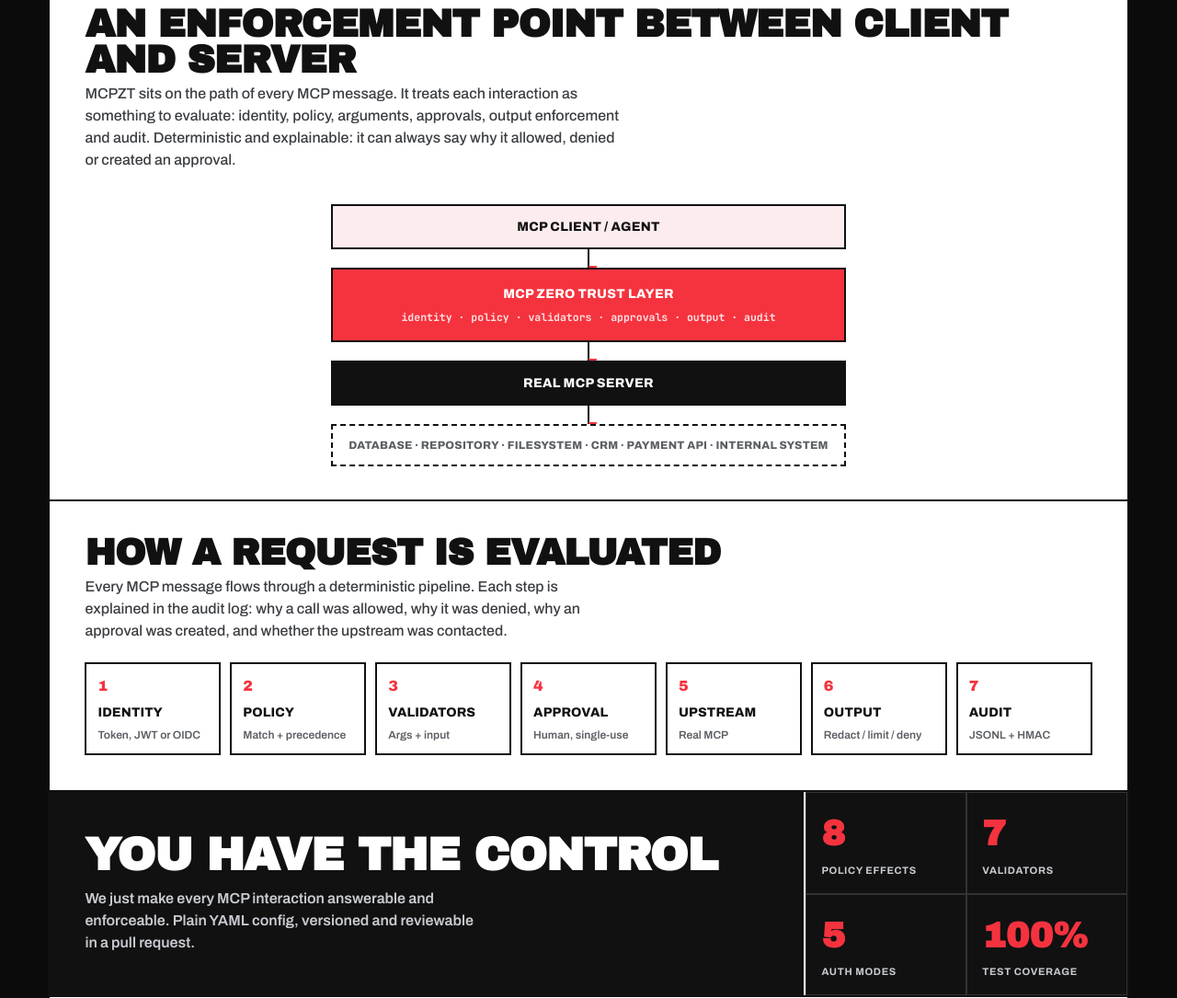
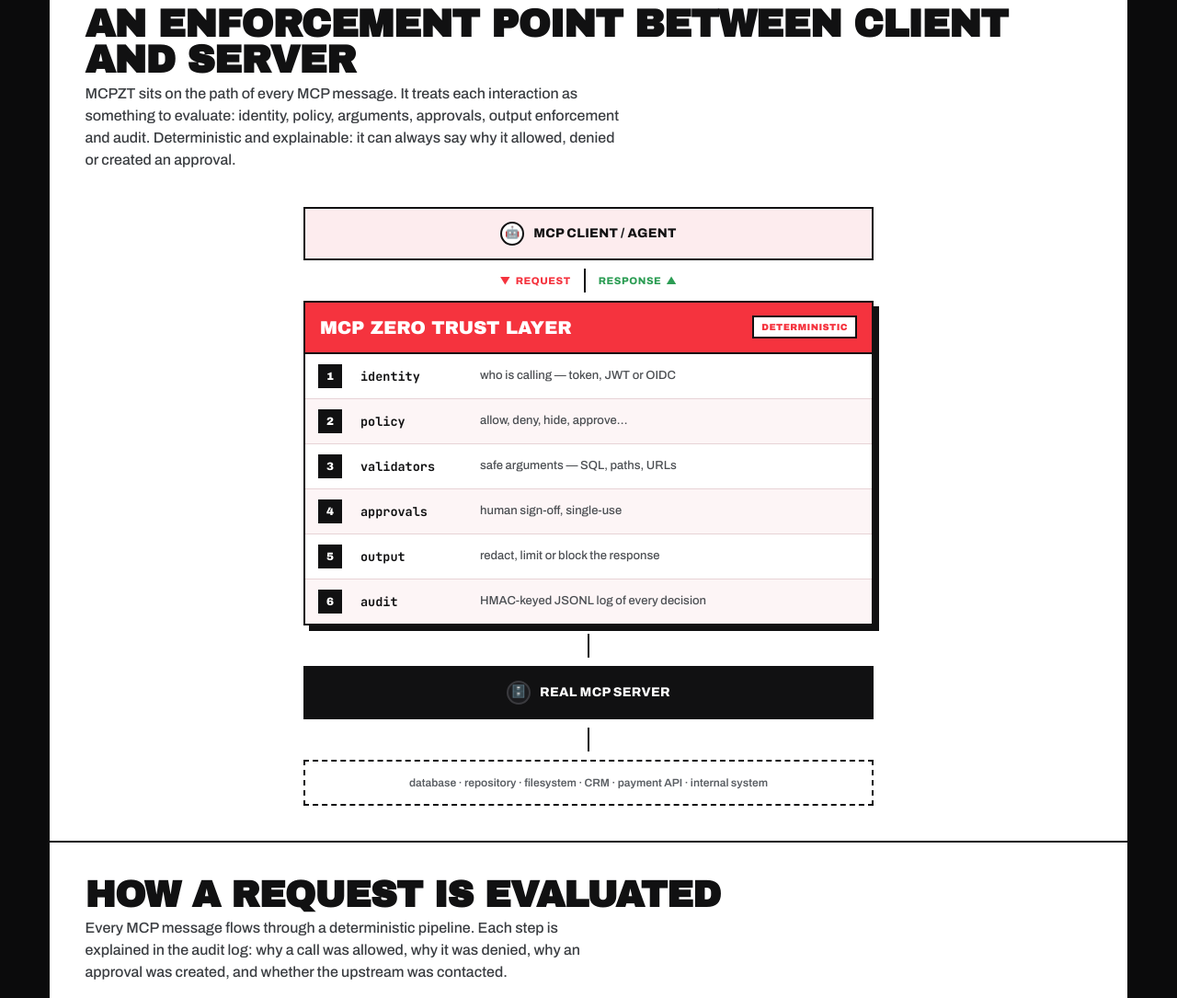
Before and after one commit to 686f6c61/mcp-zero-trust-layer, a plain HTML site: page index.html in a window 1280 px wide. Shown: the part 1835-2920 px from the top of the page at 92% size. Drawn offline with Linux system fonts and the light colour scheme.

Commit message:
landing: richer architecture pipeline diagram and creator X/Twitter link

```diff
--- a/index.html
+++ b/index.html
@@ -118,15 +118,32 @@
   .techhead .kicker{display:inline-flex; gap:8px; background:var(--lime); color:var(--ink); font-weight:900; text-transform:uppercase; font-size:12px; letter-spacing:.04em; padding:5px 12px; border:2px solid var(--ink); margin-bottom:12px}
   .techhead h2{margin:0 0 6px; font-size:clamp(24px,3.6vw,42px)}
   .techhead p{margin:0; color:#3a3d41; font-weight:500; max-width:64ch}
-  .arch{padding:clamp(18px,3vw,36px); display:grid; grid-template-columns:1fr; gap:0; place-items:center}
-  .abox{width:min(560px,100%); border:2px solid var(--ink); padding:12px 16px; text-align:center; font-weight:800; background:#fff; text-transform:uppercase; letter-spacing:.02em; font-size:14px}
-  .abox.client{background:var(--pink)}
-  .abox.core{background:var(--red); color:#fff; padding:16px}
-  .abox.core small{display:block; font-family:"JetBrains Mono",monospace; text-transform:none; font-weight:700; font-size:11.5px; letter-spacing:0; margin-top:6px; color:#ffe3e5}
-  .abox.up{background:var(--ink); color:#fff}
-  .abox.sys{background:#fff; font-size:12px; color:#5b5f64; border-style:dashed}
-  .aconn{width:2px; height:20px; background:var(--ink)}
-  .aconn::after{content:"▼"; display:block; text-align:center; color:var(--red); font-size:11px; margin-top:14px}
+  .arch{padding:clamp(18px,3vw,40px); display:grid; grid-template-columns:1fr; gap:0; place-items:center}
+  .abox{width:min(620px,100%); border:2px solid var(--ink); padding:14px 16px; text-align:center; font-weight:800; background:#fff; text-transform:uppercase; letter-spacing:.02em; font-size:14px}
+  .abox.client{background:var(--pink); display:flex; align-items:center; justify-content:center; gap:10px}
+  .abox .ic{width:26px; height:26px; border:2px solid var(--ink); border-radius:50%; display:inline-grid; place-items:center; font-size:13px; background:#fff}
+  .abox.up{background:var(--ink); color:#fff; display:flex; align-items:center; justify-content:center; gap:10px}
+  .abox.up .ic{background:#1c1c1f; color:#fff; border-color:#3a3a3e}
+  .abox.sys{background:#fff; font-size:12px; color:#5b5f64; border-style:dashed; font-weight:600; text-transform:none; letter-spacing:0}
+
+  /* connectors with direction */
+  .aconn{width:min(620px,100%); display:flex; align-items:center; justify-content:center; gap:14px; padding:9px 0; color:var(--mut); font-weight:800; font-size:11px; text-transform:uppercase; letter-spacing:.05em}
+  .aconn .down,.aconn .up2{display:inline-flex; align-items:center; gap:5px}
+  .aconn .down{color:var(--red)} .aconn .up2{color:#2c9d54}
+  .aconn .bar{flex:0 0 2px; height:26px; background:var(--ink)}
+
+  /* MCPZT core pipeline */
+  .core2{width:min(620px,100%); border:2px solid var(--ink); background:var(--red); box-shadow:var(--shadow)}
+  .core2 .hd{color:#fff; font-family:"Archivo Black"; text-transform:uppercase; letter-spacing:-.01em; font-size:clamp(15px,2vw,20px); padding:12px 16px; display:flex; align-items:center; justify-content:space-between; gap:10px}
+  .core2 .hd span.badge2{background:#fff; color:var(--red); font-family:"Archivo",sans-serif; font-weight:900; font-size:10px; letter-spacing:.04em; padding:3px 8px; border:2px solid var(--ink)}
+  .core2 .stages{background:#fff; border-top:2px solid var(--ink)}
+  .stg{display:grid; grid-template-columns:34px 118px 1fr; align-items:center; gap:12px; padding:11px 14px; border-bottom:1px solid #e7d3d6}
+  .stg:last-child{border-bottom:0}
+  .stg:nth-child(even){background:#fdf5f6}
+  .stg .b{width:26px; height:26px; background:var(--ink); color:#fff; font-family:"Archivo Black"; font-size:12px; display:grid; place-items:center}
+  .stg .nm{font-family:"JetBrains Mono",monospace; font-weight:700; font-size:13.5px}
+  .stg .ds{color:#4b4e52; font-weight:500; font-size:13px}
+  @media(max-width:560px){ .stg{grid-template-columns:30px 1fr; grid-auto-flow:row} .stg .ds{grid-column:1 / -1; padding-left:42px} }
 
   /* band echo */
   .band{background:var(--pink); display:grid; grid-template-columns:1.1fr .9fr}
@@ -368,14 +385,41 @@
 
   <!-- ARCHITECTURE DIAGRAM -->
   <div class="arch bb">
-    <div class="abox client"><span class="t-es">Cliente MCP / Agente</span><span class="t-en">MCP client / Agent</span></div>
-    <div class="aconn"></div>
-    <div class="abox core">MCP Zero Trust Layer
-      <small>identity · policy · validators · approvals · output · audit</small>
+    <div class="abox client">
+      <span class="ic">🤖</span>
+      <span><span class="t-es">Cliente MCP / Agente</span><span class="t-en">MCP client / Agent</span></span>
     </div>
-    <div class="aconn"></div>
-    <div class="abox up"><span class="t-es">Servidor MCP real</span><span class="t-en">Real MCP server</span></div>
-    <div class="aconn"></div>
+
+    <div class="aconn">
+      <span class="down">▼ <span class="t-es">petición</span><span class="t-en">request</span></span>
+      <span class="bar"></span>
+      <span class="up2"><span class="t-es">respuesta</span><span class="t-en">response</span> ▲</span>
+    </div>
+
+    <div class="core2">
+      <div class="hd">
+        <span>MCP Zero Trust Layer</span>
+        <span class="badge2"><span class="t-es">determinista</span><span class="t-en">deterministic</span></span>
+      </div>
+      <div class="stages">
+        <div class="stg"><span class="b">1</span><span class="nm">identity</span><span class="ds"><span class="t-es">quién llama — token, JWT u OIDC</span><span class="t-en">who is calling — token, JWT or OIDC</span></span></div>
+        <div class="stg"><span class="b">2</span><span class="nm">policy</span><span class="ds"><span class="t-es">permitir, denegar, ocultar, aprobar…</span><span class="t-en">allow, deny, hide, approve…</span></span></div>
+        <div class="stg"><span class="b">3</span><span class="nm">validators</span><span class="ds"><span class="t-es">argumentos seguros — SQL, rutas, URLs</span><span class="t-en">safe arguments — SQL, paths, URLs</span></span></div>
+        <div class="stg"><span class="b">4</span><span class="nm">approvals</span><span class="ds"><span class="t-es">visto bueno humano, de un solo uso</span><span class="t-en">human sign-off, single-use</span></span></div>
+        <div class="stg"><span class="b">5</span><span class="nm">output</span><span class="ds"><span class="t-es">redactar, limitar o bloquear la respuesta</span><span class="t-en">redact, limit or block the response</span></span></div>
+        <div class="stg"><span class="b">6</span><span class="nm">audit</span><span class="ds"><span class="t-es">registro JSONL con HMAC de cada decisión</span><span class="t-en">HMAC-keyed JSONL log of every decision</span></span></div>
+      </div>
+    </div>
+
+    <div class="aconn"><span class="bar"></span></div>
+
+    <div class="abox up">
+      <span class="ic">🗄️</span>
+      <span><span class="t-es">Servidor MCP real</span><span class="t-en">Real MCP server</span></span>
+    </div>
+
+    <div class="aconn"><span class="bar"></span></div>
+
     <div class="abox sys"><span class="t-es">base de datos · repositorio · filesystem · CRM · API de pagos · sistema interno</span><span class="t-en">database · repository · filesystem · CRM · payment API · internal system</span></div>
   </div>
 
@@ -616,7 +660,8 @@
         <div class="brand">MCP<span class="dot">·</span>ZT</div>
         <p><span class="t-es">Capa de enforcement de políticas Zero Trust para servidores MCP. Ponla delante de tus MCP sin reescribirlos.</span><span class="t-en">Zero Trust policy enforcement layer for MCP servers. Put it in front of your MCPs without rewriting them.</span></p>
         <div class="soc">
-          <a href="https://github.com/686f6c61/mcp-zero-trust-layer" target="_blank" rel="noopener" aria-label="GitHub">GH</a>
+          <a href="https://github.com/686f6c61" target="_blank" rel="noopener" aria-label="GitHub">GH</a>
+          <a href="https://x.com/686f6c61" target="_blank" rel="noopener" aria-label="Twitter / X">X</a>
           <a href="https://pypi.org/project/mcp-zero-trust-layer/" target="_blank" rel="noopener" aria-label="PyPI">Py</a>
         </div>
       </div>
@@ -639,6 +684,7 @@
         <h5><span class="t-es">Recursos</span><span class="t-en">Resources</span></h5>
         <a href="https://pypi.org/project/mcp-zero-trust-layer/" target="_blank" rel="noopener">PyPI ↗</a>
         <a href="https://github.com/686f6c61/mcp-zero-trust-layer" target="_blank" rel="noopener">GitHub ↗</a>
+        <a href="https://x.com/686f6c61" target="_blank" rel="noopener">X · @686f6c61 ↗</a>
         <a href="https://github.com/686f6c61/mcp-zero-trust-layer/pkgs/container/mcp-zero-trust-layer" target="_blank" rel="noopener">GHCR ↗</a>
         <a href="https://github.com/686f6c61/mcp-zero-trust-layer/releases" target="_blank" rel="noopener">Releases ↗</a>
       </div>
```
